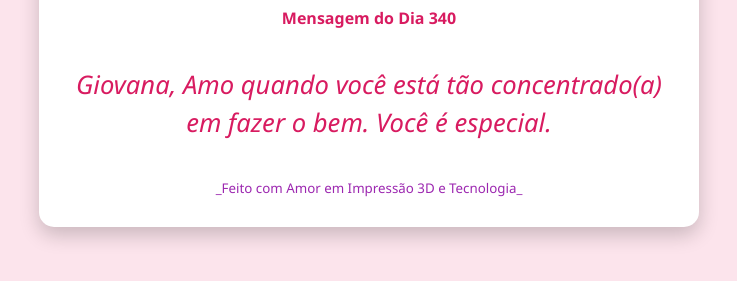
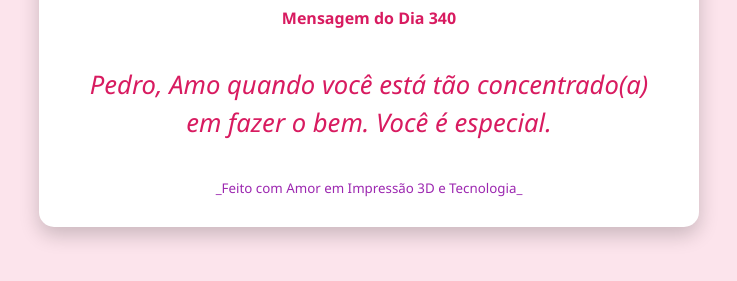
Before and after one commit to pinda3doficial-ai/caixinha, a plain HTML site: page index.html in a window 1280 px wide. Shown: the part 355-636 px from the top of the page, without its empty margins (271-1008 px from the left). Drawn offline with Linux system fonts and the light colour scheme.

Commit message:
Add files via upload

```diff
--- a/index.html
+++ b/index.html
@@ -77,7 +77,7 @@
     // Insira o nome da pessoa exatamente como você quer que ele apareça.
     // Ex: "Juliana", "Meu Amor", "Vida"
     // ====================================================================
-    const nomeDoPresenteado = "Giovana";
+    const nomeDoPresenteado = "Pedro";
     // ====================================================================
 
     // --- 2. A LISTA DE FRASES (365) ---
```
